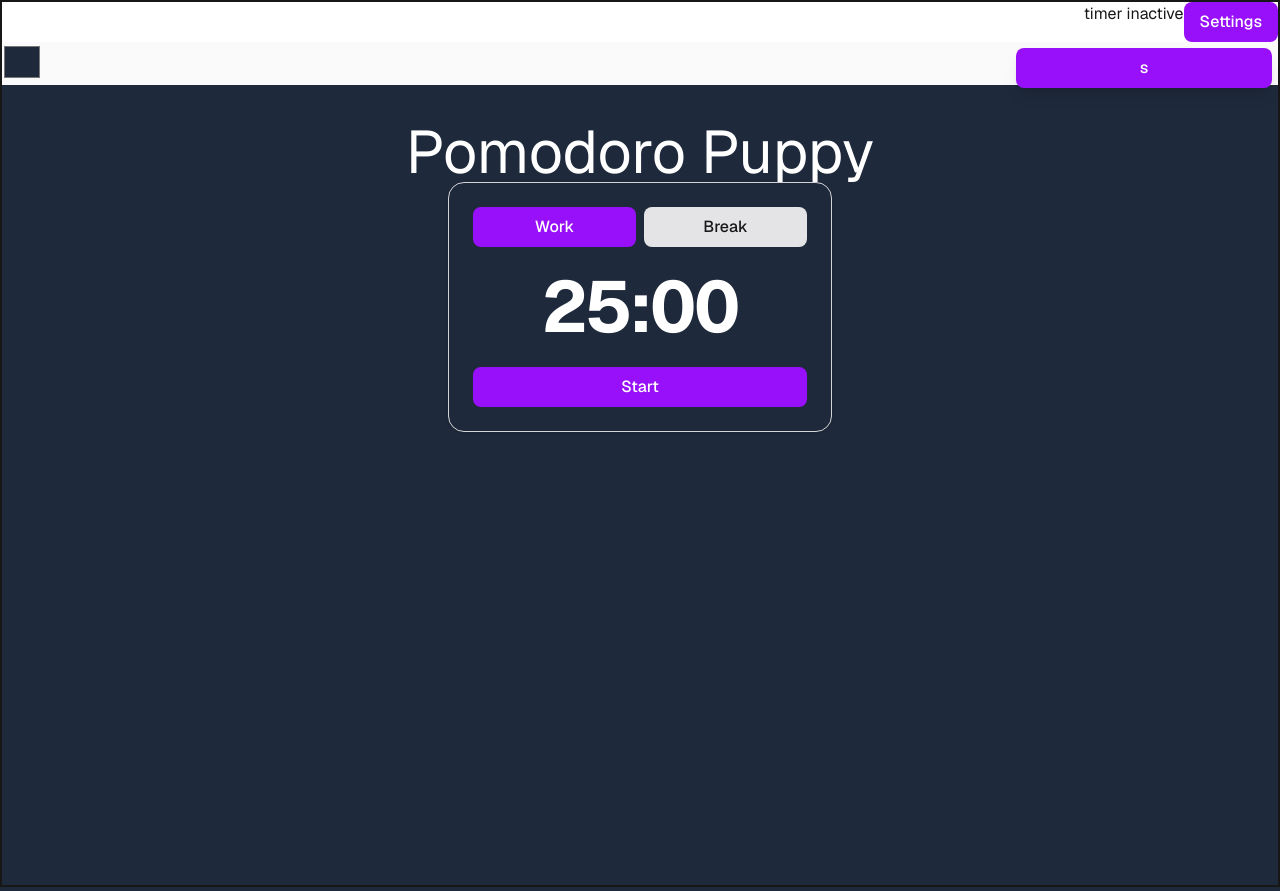
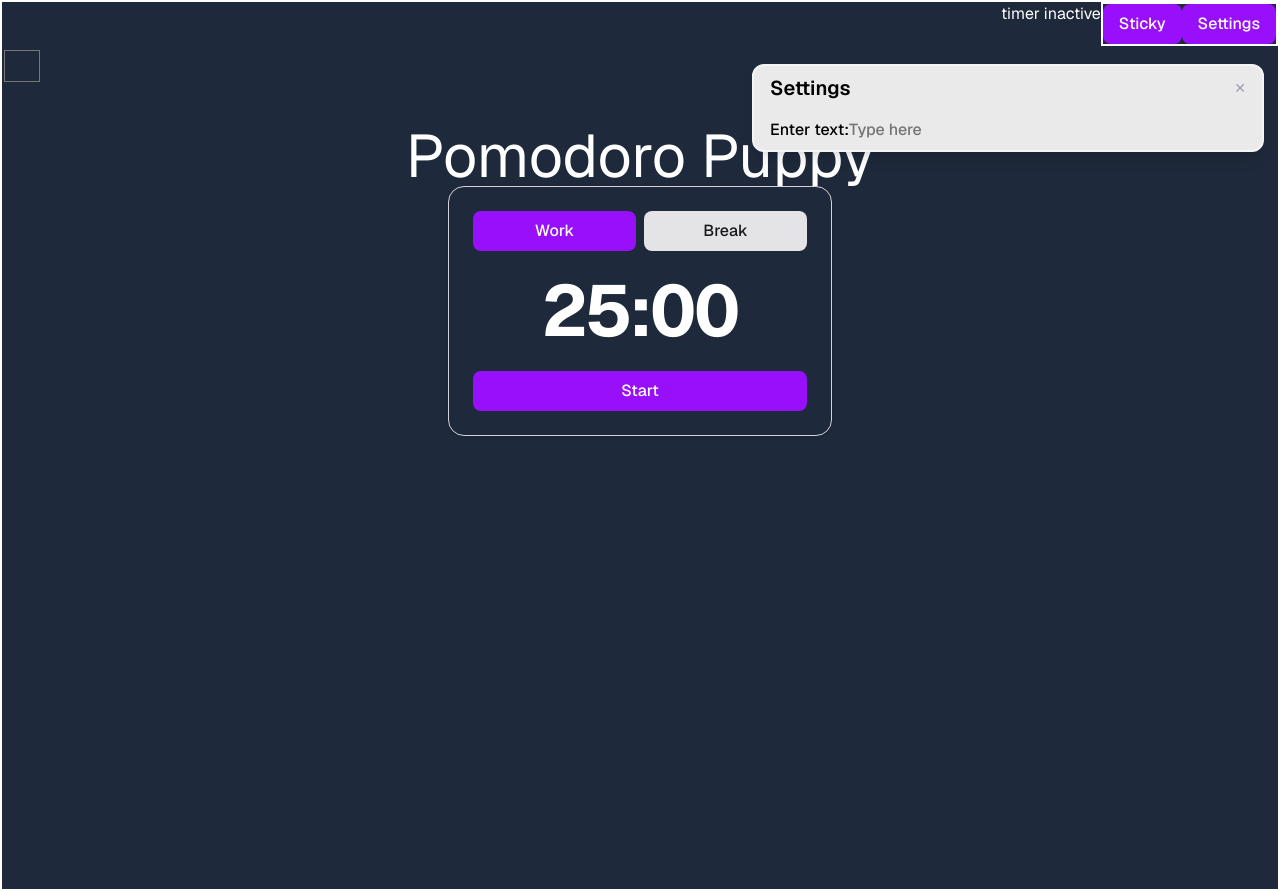
Before and after one commit to matthew-beep/timer, a Next.js app in the folder pomodoro/: page / in a window 1280 px wide. Both pictures are taken after a click on the button "Settings". Built offline with nearby package versions, Linux system fonts and the light colour scheme.

Commit message:
adding sticky notes

```diff
--- a/pomodoro/app/globals.css
+++ b/pomodoro/app/globals.css
@@ -5,12 +5,14 @@
   --foreground: #171717;
   --test: #00cda1;
   --timer-background: #ffffff;
+  --card: #eaeaea;
 }
 
 @theme inline {
   --color-background: var(--background);
   --color-foreground: var(--foreground);
   --color-test: var(--test);
+  --color-card:var(--bg);
   --font-sans: var(--font-geist-sans);
   --font-mono: var(--font-geist-mono);
 }
--- a/pomodoro/app/page.tsx
+++ b/pomodoro/app/page.tsx
@@ -18,7 +18,7 @@ export default function Home() {
   }
 
   return (
-    <div className="flex min-h-screen items-center justify-center bg-zinc-50 font-sans border-2">
+    <div className="flex min-h-screen items-center justify-center font-sans border-2 bg-[var(--background)] text-[var(--text-color)]">
       <main className="w-full">
         <Header />
         <input
@@ -34,7 +34,7 @@ export default function Home() {
           value={bgColor}
         />
         <div id="app"
-          className="min-h-screen bg-[var(--background)] text-[var(--text-color)]" >
+          className="min-h-screen" >
           <div className="w-full h-96 flex flex-col items-center justify-center">
           <h1 className="text-6xl">Pomodoro Puppy</h1>
           <Timer />
--- a/pomodoro/components/Card.tsx
+++ b/pomodoro/components/Card.tsx
@@ -2,7 +2,7 @@
 
 import clsx from "clsx";
 
-interface CardProps extends React.ButtonHTMLAttributes<HTMLButtonElement> {
+interface CardProps extends React.HTMLAttributes<HTMLDivElement> {
   variant?: "primary" | "secondary" | "ghost";
 }
 
@@ -13,12 +13,12 @@ export function Card({
   ...props
 }: CardProps) {
   return (
-    <button
+    <div
       {...props}
       className={clsx(
         "px-4 py-2 rounded-lg font-medium transition-colors select-none",
         {
-          "bg-purple-600 text-white": variant === "primary",
+          "bg-[var(--card)] text-black border-2 border-zinc-100": variant === "primary",
           "bg-zinc-200 text-zinc-900 dark:bg-zinc-700 dark:text-zinc-100 dark:hover:bg-zinc-600":
             variant === "secondary",
           "bg-transparent text-current hover:bg-zinc-200/50 dark:hover:bg-zinc-700/50":
@@ -28,6 +28,6 @@ export function Card({
       )}
     >
       {children}
-    </button>
+    </div>
   );
 }
--- a/pomodoro/components/Header.tsx
+++ b/pomodoro/components/Header.tsx
@@ -4,19 +4,30 @@ import { TimerController } from "@/components/TimerController";
 import { TimerControls } from "@/components/TimerControls";
 import { Button } from './Button';
 import Settings from '@/components/Settings';
+import { motion, AnimatePresence } from 'motion/react';
 
 export default function Header() {
     const isRunning = useTimer((s) => s.isRunning);
     const [settingsOpen, setSettingsOpen] = useState<boolean>(false);
 
+    const addCard = () => {
+        console.log("add card");
+    }
+
     return (
-        <div className="rounded-md bg-[var(--timer-background)] flex justify-end">
+        <div className="rounded-md flex justify-end">
             {isRunning ?
             <div>timer active</div> :
             <div>timer inactive</div>
             }
-            <Button onClick={() => setSettingsOpen(!settingsOpen)}>Settings</Button>
-            {settingsOpen && <Settings />}
+            <div className='flex border-2 relative'>
+                <Button className="w-auto flex-shrink" onClick={addCard}>Sticky</Button>
+                <Button className="w-auto flex-shrink" onClick={() => setSettingsOpen(!settingsOpen)}>Settings</Button>
+
+            </div>
+                <AnimatePresence>
+                    {settingsOpen && <Settings onClose={() => setSettingsOpen(false)} />}
+                </AnimatePresence>
 
 
         </div>
--- a/pomodoro/components/Settings.tsx
+++ b/pomodoro/components/Settings.tsx
@@ -1,12 +1,57 @@
-import { useState, useEffect } from 'react';
-import { Button } from './Button';
-import { Card } from '@/components/Card';
+"use client";
 
-export default function Settings() {
+import { useRef, ChangeEvent, useState } from "react";
+import { motion } from "framer-motion";
+import { Card } from "@/components/Card";
+import Draggable from "react-draggable";
 
-    return (
-        <Card className='absolute top-12 right-2 p-4 w-64 z-10 bg-[var(--timer-bg)] text-[var(--timer-fg)] shadow-lg'>
-            s
-        </Card>
-    );
+export default function Settings({ onClose }: { onClose: () => void }) {
+  // Use a nodeRef to avoid react-dom.findDOMNode (not available/allowed in some React runtimes)
+    const [inputValue, setInputValue] = useState('');
+
+    // Define a function to handle changes in the input field
+    const handleChange = (event:ChangeEvent<HTMLInputElement>) => {
+        setInputValue(event.target.value); // Update the state with the new input value
+    };
+  const nodeRef = useRef<HTMLDivElement>(null);
+
+  return (
+    // Pass nodeRef to Draggable and attach the ref to the actual DOM node child
+    <Draggable handle=".settings-handle" nodeRef={nodeRef}>
+      <div ref={nodeRef} className="fixed top-16 right-4 z-50">
+        <motion.div
+          style={{
+            width: "32rem",
+            transformOrigin: "top right",
+          }}
+          initial={{ scale: 0.5, opacity: 0 }}
+          animate={{ scale: 1, opacity: 1 }}
+          exit={{ scale: 0.5, opacity: 0 }}
+          transition={{ duration: 0.1, ease: "easeOut" }}
+        >
+          <Card className="p-6 w-full bg-[var(--card)] text-[var(--timer-fg)] shadow-lg rounded-xl">
+            <div className="settings-handle flex justify-between items-center mb-4 cursor-move">
+              <h2 className="text-xl font-semibold">Settings</h2>
+              <button
+                onClick={onClose}
+                className="text-sm text-gray-400 hover:text-gray-100"
+              >
+                ✕
+              </button>
+            </div>
+            <div>
+            <label htmlFor="my-input">Enter text:</label>
+            <input
+                id="my-input"
+                type="text"
+                value={inputValue} // Bind the input's value to the state variable
+                onChange={handleChange} // Attach the handleChange function to the onChange event
+                placeholder="Type here"
+            />
+            </div>
+          </Card>
+        </motion.div>
+      </div>
+    </Draggable>
+  );
 }
```
